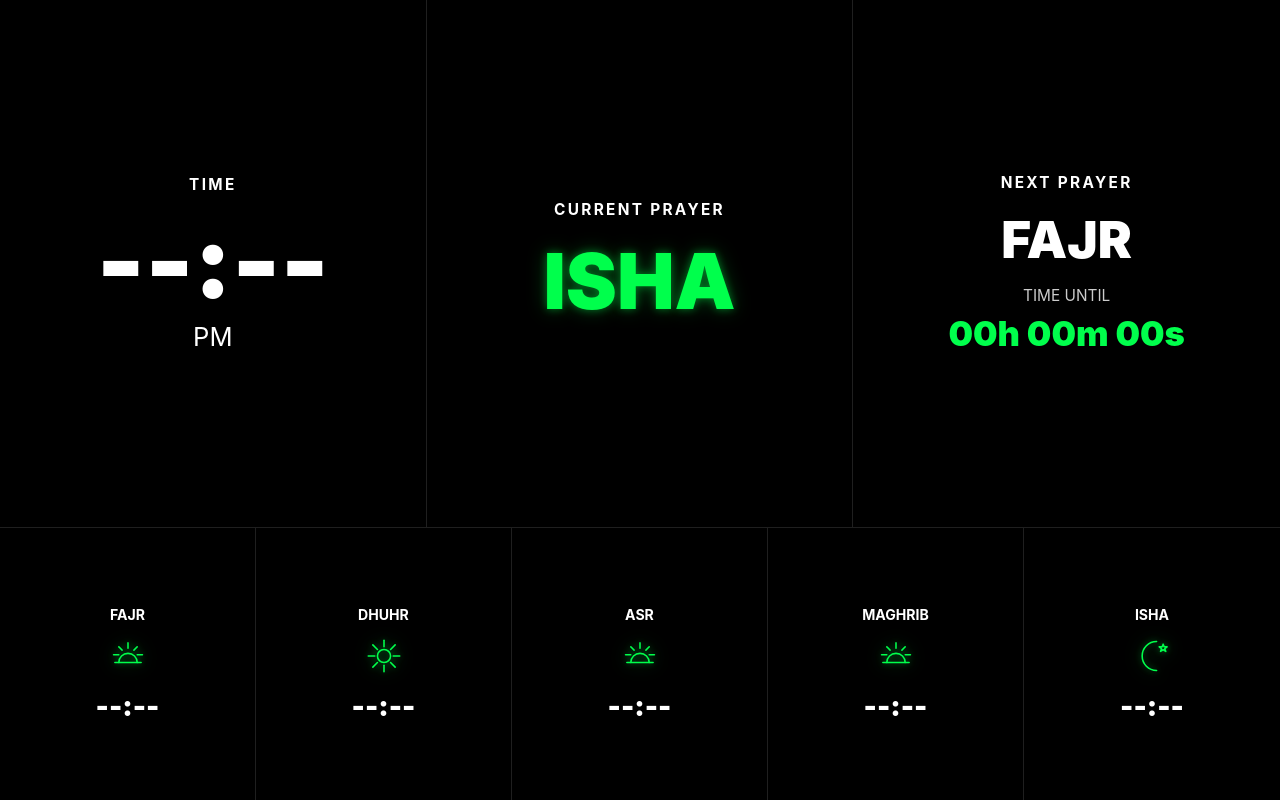
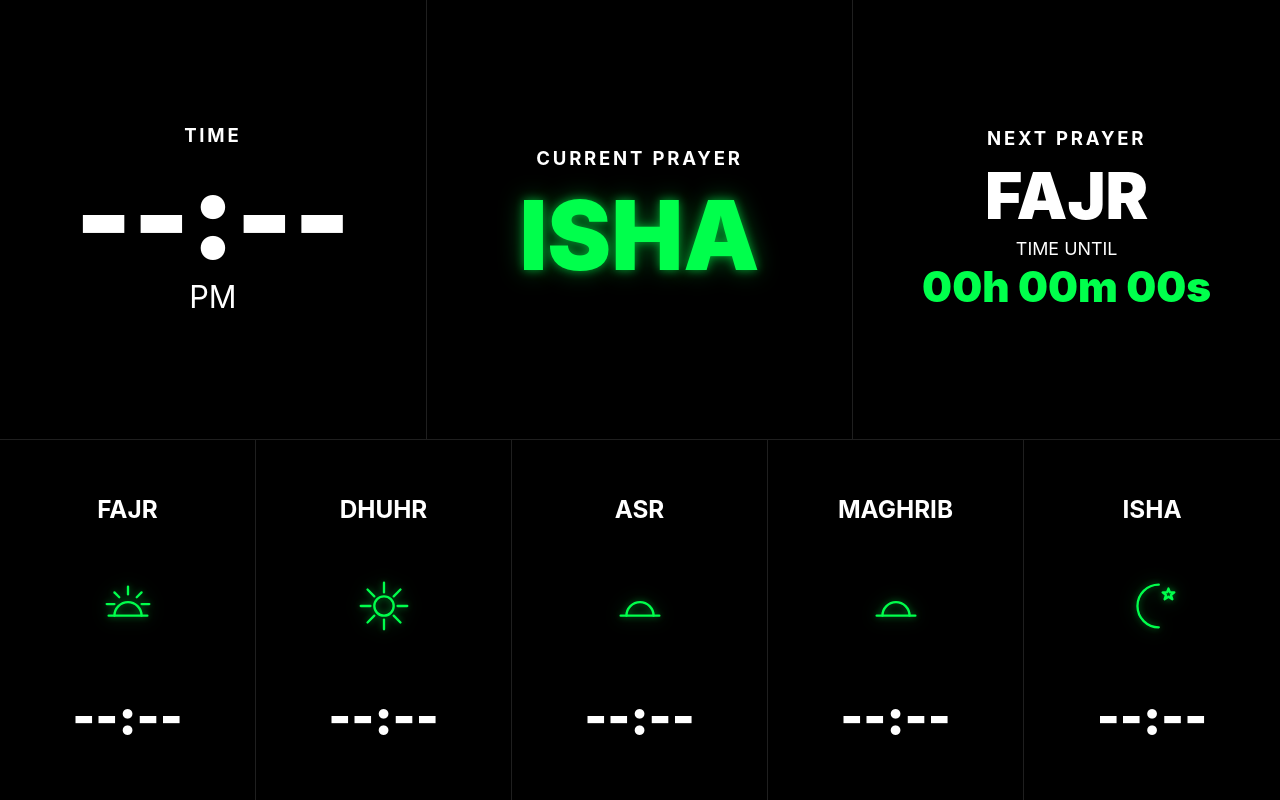
Before and after one commit to Waliii1/prayer, a plain HTML site: page index.html in a window 1280 px wide. Drawn offline with Linux system fonts and the light colour scheme; no server answers.

Commit message:
Update index.html for version 2 enhancements

```diff
--- a/index.html
+++ b/index.html
@@ -5,31 +5,98 @@
 <meta name="viewport" content="width=device-width,initial-scale=1.0,maximum-scale=1.0,user-scalable=no">
 <meta name="apple-mobile-web-app-capable" content="yes">
 <meta name="apple-mobile-web-app-status-bar-style" content="black-translucent">
-<title>Prayer Display</title>
+<title>Prayer Display v2</title>
 <style>
-:root{--bg:#000;--line:#1f1f1f;--text:#fff;--green:#00ff4c;}
+:root{--bg:#000;--line:#1f1f1f;--green:#00ff4c;}
 *{margin:0;padding:0;box-sizing:border-box}
-html,body{width:100%;height:100%;overflow:hidden;background:#000;color:#fff;font-family:-apple-system,BlinkMacSystemFont,sans-serif}
+html,body{
+width:100%;height:100%;overflow:hidden;
+background:#000;color:#fff;
+font-family:-apple-system,BlinkMacSystemFont,sans-serif;
+}
 .container{height:100vh;display:flex;flex-direction:column}
-.top{height:66%;display:grid;grid-template-columns:1fr 1fr 1fr;border-bottom:1px solid var(--line)}
-.section{display:flex;flex-direction:column;justify-content:center;align-items:center;border-right:1px solid var(--line)}
+
+.top{
+height:55%;
+display:grid;
+grid-template-columns:1fr 1fr 1fr;
+border-bottom:1px solid var(--line);
+}
+
+.section{
+display:flex;
+flex-direction:column;
+justify-content:center;
+align-items:center;
+border-right:1px solid var(--line);
+}
 .section:last-child{border-right:none}
-.heading{font-size:1.2vw;font-weight:700;letter-spacing:.15em;margin-bottom:2vh}
-.time-main{font-size:8vw;font-weight:900;line-height:1}
-.ampm{font-size:2vw;margin-top:1vh}
-.current-prayer{font-size:6vw;font-weight:900;color:var(--green);text-shadow:0 0 8px rgba(0,255,76,.4),0 0 20px rgba(0,255,76,.25)}
-.next-prayer{font-size:4vw;font-weight:900}
-.until{margin-top:2vh;font-size:1.2vw;opacity:.8}
-.countdown{margin-top:1vh;font-size:2.7vw;font-weight:900;color:var(--green)}
-.bottom{flex:1;display:grid;grid-template-columns:repeat(5,1fr)}
-.prayer-card{display:flex;flex-direction:column;justify-content:center;align-items:center;border-right:1px solid var(--line);transition:.4s}
+
+.heading{
+font-size:1.45vw;
+font-weight:700;
+letter-spacing:.15em;
+margin-bottom:1vh;
+}
+
+.time-main{font-size:9.5vw;font-weight:900;line-height:1}
+.ampm{font-size:2.4vw;margin-top:.2vh}
+
+.current-prayer{
+font-size:7.5vw;
+font-weight:900;
+color:var(--green);
+text-shadow:0 0 10px rgba(0,255,76,.55),0 0 25px rgba(0,255,76,.35);
+}
+
+.next-prayer{font-size:5vw;font-weight:900}
+.until{margin-top:.5vh;font-size:1.4vw}
+.countdown{margin-top:.2vh;font-size:3.3vw;font-weight:900;color:var(--green)}
+
+.bottom{
+flex:1;
+display:grid;
+grid-template-columns:repeat(5,1fr);
+}
+
+.prayer-card{
+display:flex;
+flex-direction:column;
+justify-content:space-evenly;
+align-items:center;
+border-right:1px solid var(--line);
+padding:6px 0;
+transition:.4s;
+}
 .prayer-card:last-child{border-right:none}
-.prayer-card.active{background:rgba(0,255,76,.08);box-shadow:inset 0 0 30px rgba(0,255,76,.15)}
-.prayer-card.next{outline:2px solid rgba(0,255,76,.45);outline-offset:-2px}
-.prayer-name{font-size:1.1vw;font-weight:700}
-.prayer-time{font-size:2.2vw;font-weight:900}
-.prayer-icon{width:42px;height:42px;margin:12px 0;filter:drop-shadow(0 0 3px rgba(0,255,76,.4)) drop-shadow(0 0 8px rgba(0,255,76,.25));}
-.prayer-icon *{fill:none;stroke:#00ff4c;stroke-width:2.4;stroke-linecap:round;stroke-linejoin:round}
+
+.prayer-card.active{
+background:rgba(0,255,76,.08);
+box-shadow:inset 0 0 30px rgba(0,255,76,.15);
+}
+
+.prayer-card.next{
+background:rgba(0,255,76,.05);
+outline:2px solid rgba(0,255,76,.45);
+outline-offset:-2px;
+}
+
+.prayer-name{font-size:1.9vw;font-weight:700}
+.prayer-time{font-size:3.8vw;font-weight:900}
+
+.prayer-icon{
+width:62px;height:62px;margin:2px 0;
+filter:drop-shadow(0 0 3px rgba(0,255,76,.4))
+drop-shadow(0 0 8px rgba(0,255,76,.25));
+}
+
+.prayer-icon *{
+fill:none;
+stroke:#00ff4c;
+stroke-width:2.4;
+stroke-linecap:round;
+stroke-linejoin:round;
+}
 </style>
 </head>
 <body>
@@ -40,10 +107,12 @@ html,body{width:100%;height:100%;overflow:hidden;background:#000;color:#fff;font
 <div id="clock" class="time-main">--:--</div>
 <div id="ampm" class="ampm">PM</div>
 </div>
+
 <div class="section">
 <div class="heading">CURRENT PRAYER</div>
 <div id="currentPrayer" class="current-prayer">ISHA</div>
 </div>
+
 <div class="section">
 <div class="heading">NEXT PRAYER</div>
 <div id="nextPrayer" class="next-prayer">FAJR</div>
@@ -57,27 +126,32 @@ html,body{width:100%;height:100%;overflow:hidden;background:#000;color:#fff;font
 <div class="prayer-card" id="card-Fajr">
 <div class="prayer-name">FAJR</div>
 <svg class="prayer-icon" viewBox="0 0 64 64"><line x1="12" y1="42" x2="52" y2="42"/><path d="M18 42 A14 14 0 0 1 46 42"/><line x1="32" y1="12" x2="32" y2="20"/><line x1="18" y1="18" x2="23" y2="23"/><line x1="46" y1="18" x2="41" y2="23"/><line x1="10" y1="30" x2="18" y2="30"/><line x1="54" y1="30" x2="46" y2="30"/></svg>
-<div id="Fajr" class="prayer-time">--:--</div></div>
+<div id="Fajr" class="prayer-time">--:--</div>
+</div>
 
 <div class="prayer-card" id="card-Dhuhr">
 <div class="prayer-name">DHUHR</div>
 <svg class="prayer-icon" viewBox="0 0 64 64"><circle cx="32" cy="32" r="10"/><line x1="32" y1="8" x2="32" y2="18"/><line x1="32" y1="46" x2="32" y2="56"/><line x1="8" y1="32" x2="18" y2="32"/><line x1="46" y1="32" x2="56" y2="32"/><line x1="15" y1="15" x2="22" y2="22"/><line x1="42" y1="42" x2="49" y2="49"/><line x1="49" y1="15" x2="42" y2="22"/><line x1="22" y1="42" x2="15" y2="49"/></svg>
-<div id="Dhuhr" class="prayer-time">--:--</div></div>
+<div id="Dhuhr" class="prayer-time">--:--</div>
+</div>
 
 <div class="prayer-card" id="card-Asr">
 <div class="prayer-name">ASR</div>
-<svg class="prayer-icon" viewBox="0 0 64 64"><line x1="12" y1="42" x2="52" y2="42"/><path d="M18 42 A14 14 0 0 1 46 42"/><line x1="32" y1="12" x2="32" y2="20"/><line x1="18" y1="18" x2="23" y2="23"/><line x1="46" y1="18" x2="41" y2="23"/><line x1="10" y1="30" x2="18" y2="30"/><line x1="54" y1="30" x2="46" y2="30"/></svg>
-<div id="Asr" class="prayer-time">--:--</div></div>
+<svg class="prayer-icon" viewBox="0 0 64 64"><line x1="12" y1="42" x2="52" y2="42"/><path d="M18 42 A14 14 0 0 1 46 42"/></svg>
+<div id="Asr" class="prayer-time">--:--</div>
+</div>
 
 <div class="prayer-card" id="card-Maghrib">
 <div class="prayer-name">MAGHRIB</div>
-<svg class="prayer-icon" viewBox="0 0 64 64"><line x1="12" y1="42" x2="52" y2="42"/><path d="M18 42 A14 14 0 0 1 46 42"/><line x1="32" y1="12" x2="32" y2="20"/><line x1="18" y1="18" x2="23" y2="23"/><line x1="46" y1="18" x2="41" y2="23"/><line x1="10" y1="30" x2="18" y2="30"/><line x1="54" y1="30" x2="46" y2="30"/></svg>
-<div id="Maghrib" class="prayer-time">--:--</div></div>
+<svg class="prayer-icon" viewBox="0 0 64 64"><line x1="12" y1="42" x2="52" y2="42"/><path d="M18 42 A14 14 0 0 1 46 42"/></svg>
+<div id="Maghrib" class="prayer-time">--:--</div>
+</div>
 
 <div class="prayer-card" id="card-Isha">
 <div class="prayer-name">ISHA</div>
 <svg class="prayer-icon" viewBox="0 0 64 64"><path d="M39 10 A18 18 0 1 0 39 54 A14 14 0 1 1 39 10"/><path d="M49 14 L50.5 18 L55 18 L51.5 20.8 L53 25 L49 22.5 L45 25 L46.5 20.8 L43 18 L47.5 18 Z"/></svg>
-<div id="Isha" class="prayer-time">--:--</div></div>
+<div id="Isha" class="prayer-time">--:--</div>
+</div>
 
 </div></div>
 
@@ -86,12 +160,16 @@ const LATITUDE=30.0444,LONGITUDE=31.2357,METHOD=5;
 let prayerTimes={},loadedDate="";
 
 function cleanTime(t){return t.split(" ")[0];}
+function pad(n){return String(n).padStart(2,"0");}
+function mins(t){const[h,m]=t.split(":");return +h*60 + +m;}
+function to12(t){let[h,m]=t.split(":");h=parseInt(h);h=h%12||12;return `${h}:${m}`;}
 
 async function loadPrayerTimes(){
  const today=new Date().toISOString().split("T")[0];
  if(today===loadedDate)return;
  const r=await fetch(`https://api.aladhan.com/v1/timings?latitude=${LATITUDE}&longitude=${LONGITUDE}&method=${METHOD}`);
  const d=await r.json();
+
  prayerTimes={
  Fajr:cleanTime(d.data.timings.Fajr),
  Dhuhr:cleanTime(d.data.timings.Dhuhr),
@@ -99,30 +177,40 @@ async function loadPrayerTimes(){
  Maghrib:cleanTime(d.data.timings.Maghrib),
  Isha:cleanTime(d.data.timings.Isha)
  };
- Object.entries(prayerTimes).forEach(([n,t])=>document.getElementById(n).textContent=to12(t));
+
+ Object.entries(prayerTimes).forEach(([n,t])=>{
+  document.getElementById(n).textContent=to12(t);
+ });
+
  loadedDate=today;
 }
-
-function to12(t){let[h,m]=t.split(":");h=parseInt(h);h=h%12||12;return `${h}:${m}`;}
-function mins(t){const[h,m]=t.split(":");return +h*60 + +m;}
-function pad(n){return String(n).padStart(2,"0");}
 
 function update(){
  const now=new Date();
  const h=now.getHours(),m=now.getMinutes(),s=now.getSeconds();
- document.getElementById("clock").textContent=`${h%12||12}:${pad(m)}`;
- document.getElementById("ampm").textContent=h>=12?"PM":"AM";
+
+ clock.textContent=`${h%12||12}:${pad(m)}`;
+ ampm.textContent=h>=12?"PM":"AM";
 
  const currentM=h*60+m;
- const p=[["Fajr",mins(prayerTimes.Fajr||"05:00")],["Dhuhr",mins(prayerTimes.Dhuhr||"12:00")],["Asr",mins(prayerTimes.Asr||"15:00")],["Maghrib",mins(prayerTimes.Maghrib||"18:00")],["Isha",mins(prayerTimes.Isha||"19:00")]];
+
+ const p=[
+ ["Fajr",mins(prayerTimes.Fajr||"05:00")],
+ ["Dhuhr",mins(prayerTimes.Dhuhr||"12:00")],
+ ["Asr",mins(prayerTimes.Asr||"15:00")],
+ ["Maghrib",mins(prayerTimes.Maghrib||"18:00")],
+ ["Isha",mins(prayerTimes.Isha||"19:00")]
+ ];
 
  let current="Isha",next="Fajr",nextTime=p[0][1]+1440;
+
  for(let i=0;i<p.length;i++){
   if(currentM>=p[i][1]) current=p[i][0];
   if(currentM<p[i][1]){next=p[i][0];nextTime=p[i][1];break;}
  }
 
  let diff=(nextTime*60)-(currentM*60+s);
+
  const hrs=Math.floor(diff/3600);
  const minsLeft=Math.floor((diff%3600)/60);
  const secs=diff%60;
@@ -140,7 +228,9 @@ function update(){
 
 async function init(){
  await loadPrayerTimes();
- if("wakeLock" in navigator){try{await navigator.wakeLock.request("screen")}catch(e){}}
+ if("wakeLock" in navigator){
+   try{await navigator.wakeLock.request("screen")}catch(e){}
+ }
  update();
  setInterval(update,1000);
 }
```
